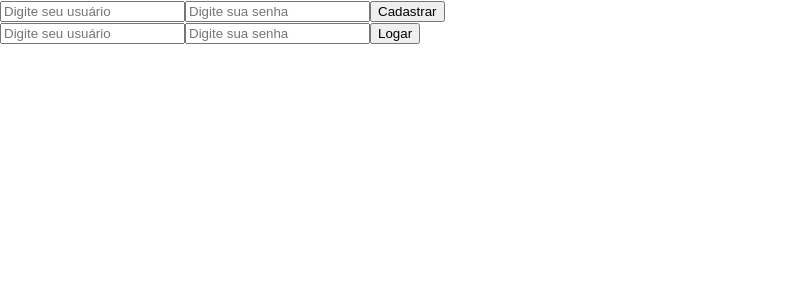
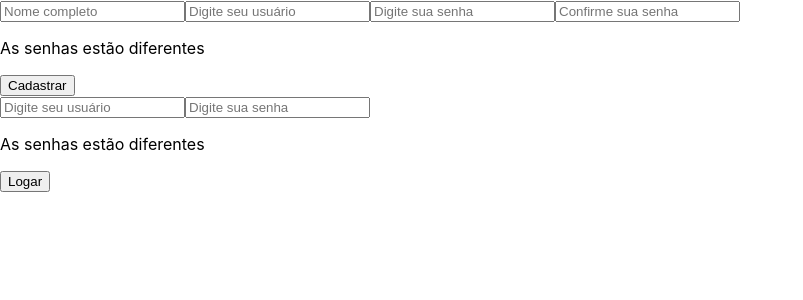
Before and after one commit to viniciusferreira7/teste-one-blue, a React (Create React App) app: page / in a window 1280 px wide. Shown: the top 300 px of the page, without its empty margins (0-803 px from the left). Built offline with nearby package versions, Linux system fonts and the light colour scheme.

Commit message:
fazendo a confirmação da senha

```diff
--- a/src/components/Form/index.jsx
+++ b/src/components/Form/index.jsx
@@ -7,11 +7,15 @@ import { InputPassword } from '../InputPassword';
 import { Button } from '../Button';
 import { useFetch } from './useFetch';
 
-export const Form = ({ url, buttonText }) => {
+export const Form = ({ url, buttonText, input }) => {
   const [user, setUser] = useState({
     name: null,
     password: null,
   });
+  const [confirmPass, setConfirmPass] = useState(false);
+  const inputName = useRef();
+  const inputPassword = useRef();
+  const inputPasswordTwo = useRef();
 
   const [result, exists] = useFetch(
     url,
@@ -21,20 +25,30 @@ export const Form = ({ url, buttonText }) => {
 
   console.log(result);
 
-  const inputName = useRef();
-  const inputPassword = useRef();
+  const handleRegister = () => {
+    if (inputPassword.current.value === inputPasswordTwo.current.value) {
+      setUser({
+        name: inputName.current.value,
+        password: inputPassword.current.value,
+      });
+      setConfirmPass(true);
+    }
+  };
 
-  const handleRegister = () => {
-    setUser({
-      name: inputName.current.value,
-      password: inputPassword.current.value,
-    });
-  };
+  console.log(confirmPass);
 
   return (
     <Styled.Container onClick={(e) => e.preventDefault()}>
-      <InputName inputName={inputName} />
-      <InputPassword inputPassword={inputPassword} />
+      {input && <InputName text="Nome completo" />}
+      <InputName inputName={inputName} text="Digite seu usuário" />
+      <InputPassword inputPassword={inputPassword} text="Digite sua senha" />
+      {input && (
+        <InputPassword
+          inputPassword={inputPasswordTwo}
+          text="Confirme sua senha"
+        />
+      )}
+      {!confirmPass ? <p>As senhas estão diferentes</p> : ''}
       <Button handleRegister={() => handleRegister()}>{buttonText}</Button>
       {exists && <p>Já está em uso</p>}
     </Styled.Container>
@@ -44,4 +58,5 @@ export const Form = ({ url, buttonText }) => {
 Form.propTypes = {
   url: P.string.isRequired,
   buttonText: P.string.isRequired,
+  input: P.bool,
 };
--- a/src/components/InputName/index.jsx
+++ b/src/components/InputName/index.jsx
@@ -4,17 +4,11 @@ import * as Styled from './styles';
 
 export const InputName = ({ text, inputName }) => {
   return (
-    <Styled.Container
-      type="text"
-      placeholder="Digite seu usuário"
-      value={text}
-      required
-      ref={inputName}
-    />
+    <Styled.Container type="text" placeholder={text} required ref={inputName} />
   );
 };
 
 InputName.propTypes = {
   text: P.string,
-  inputName: P.object.isRequired,
+  inputName: P.object,
 };
--- a/src/components/InputPassword/index.jsx
+++ b/src/components/InputPassword/index.jsx
@@ -6,8 +6,7 @@ export const InputPassword = ({ text, inputPassword }) => {
   return (
     <Styled.Container
       type="password"
-      placeholder="Digite sua senha"
-      value={text}
+      placeholder={text}
       required
       ref={inputPassword}
     />
@@ -16,5 +15,5 @@ export const InputPassword = ({ text, inputPassword }) => {
 
 InputPassword.propTypes = {
   text: P.string,
-  inputPassword: P.object.isRequired,
+  inputPassword: P.object,
 };
--- a/src/templetes/Home/index.jsx
+++ b/src/templetes/Home/index.jsx
@@ -8,6 +8,7 @@ export const Home = () => {
       <Form
         url={'http://localhost:4000/user/cadaster'}
         buttonText={'Cadastrar'}
+        input={true}
       />
       <Form url={'http://localhost:4000/login'} buttonText={'Logar'} />
     </div>
```
Also changed, not shown: 1 other file (tests, documents, lock files or other folders).
